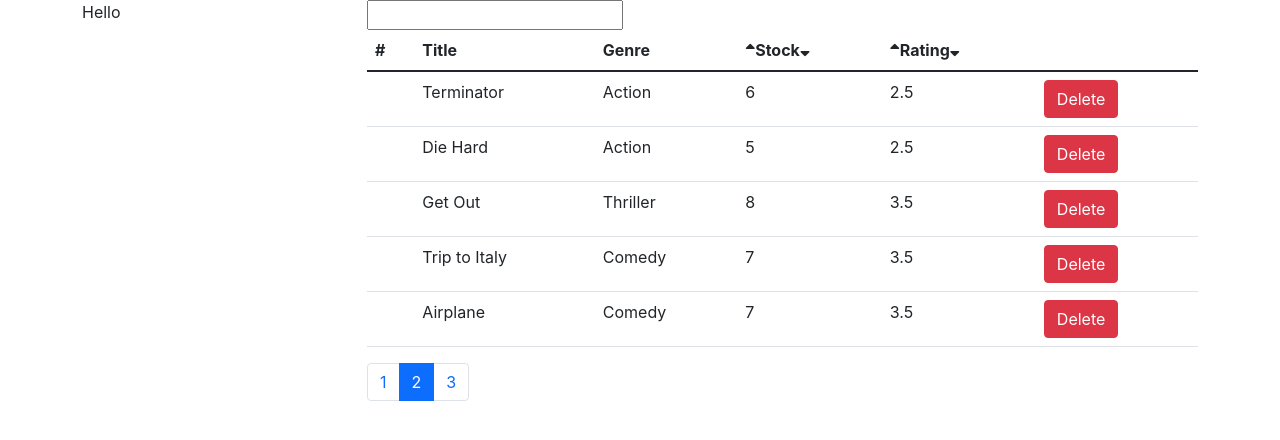
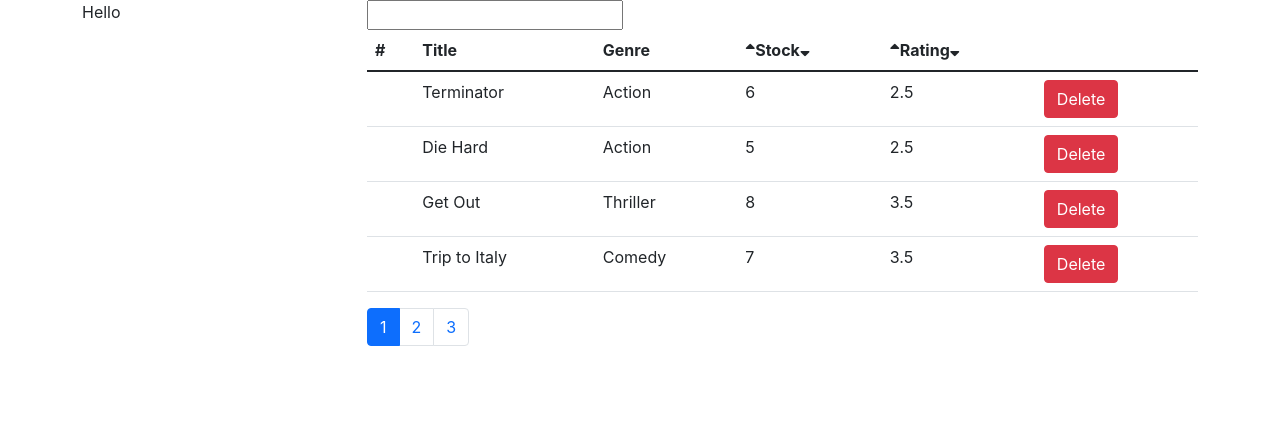
Before and after one commit to Yogesh70/WebDevProjects, a React (Create React App) app in the folder 6. React JS/moviesapp/: page / in a window 1280 px wide. Shown: the top 440 px of the page. Built offline with nearby package versions, Linux system fonts and the light colour scheme.

Commit message:
handled pageChange & implemented its UI

```diff
--- a/6. React JS/moviesapp/src/Components/Movies.js
+++ b/6. React JS/moviesapp/src/Components/Movies.js
@@ -10,7 +10,7 @@ class Movies extends React.Component {
             movies: getMovies(),
             currSearchTxt: '',
             currPage: 1,
-            limit: 5
+            limit: 4
         }
     }
 
@@ -76,6 +76,12 @@ class Movies extends React.Component {
         })
     }
 
+    handlePageChange = (pageNumber) => {
+        this.setState({
+            currPage: pageNumber
+        })
+    }
+
     render() {
         // console.log('render');
         let { movies, currSearchTxt, currPage, limit } = this.state; // ES6 Destructuring
@@ -93,10 +99,22 @@ class Movies extends React.Component {
         }
 
         // Pagination
+        let noOfPage = Math.ceil(filteredArr.length / limit);
+        let pageNumberArr = [];
+        for (let i = 0; i < noOfPage; i++) {
+            pageNumberArr.push(i + 1);
+        }
+
+
         let si = (currPage - 1) * limit;
         let ei = si + limit - 1;
+        filteredArr = filteredArr.slice(si, ei + 1);
 
-        filteredArr = filteredArr.slice(si, ei + 1);
+        if (filteredArr.length === 0) {
+            this.setState({
+                currPage: 1
+            })
+        }
 
         return (
             // JSX
@@ -146,20 +164,29 @@ class Movies extends React.Component {
                             </table>
                             <nav aria-label="...">
                                 <ul className="pagination">
-                                    <li className="page-item"><a className="page-link" href="#">1</a></li>
-                                    <li className="page-item active" aria-current="page">
-                                        <a className="page-link" href="#">2</a>
-                                    </li>
-                                    <li className="page-item"><a className="page-link" href="#">3</a></li>
+                                    {
+                                        pageNumberArr.map((pageNumber) => {
+                                            let classStyleName = pageNumber === currPage ? "page-item active" : "page-item";
+                                            return (
+                                                <li onClick={() => this.handlePageChange(pageNumber)} key={pageNumber} className={classStyleName} style={{ cursor: 'pointer' }}><span className='page-link'>{pageNumber}</span>
+                                                </li>
+                                            )
+                                        })
+                                    }
                                 </ul>
                             </nav>
                         </div>
                     </div>
-
                 </div>
             </React.Fragment>
         );
     }
 }
 
+// <li className="page-item"><a className="page-link" href="#">1</a></li>
+// <li className="page-item active" aria-current="page">
+//     <a className="page-link" href="#">2</a>
+// </li>
+// <li className="page-item"><a className="page-link" href="#">3</a></li>
+
 export default Movies;
```
